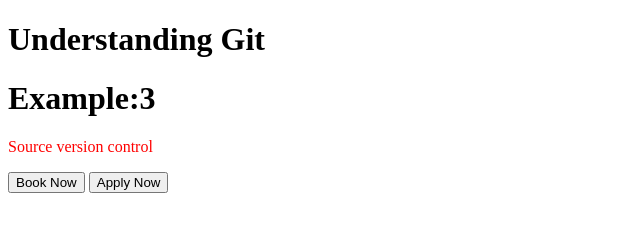
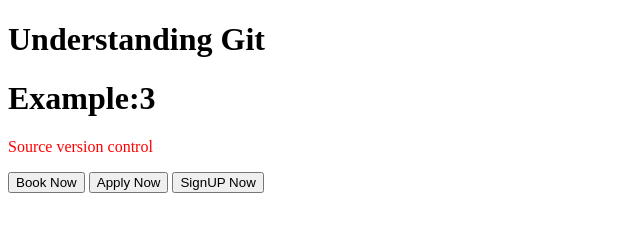
Before and after one commit to vinothk54901/git-client-sep, a plain HTML site: page index.html in a window 1280 px wide. Shown: the whole page, without its empty margins (0-640 px from the left). Drawn offline with Linux system fonts and the light colour scheme.

Commit message:
Added signup button

```diff
--- a/index.html
+++ b/index.html
@@ -8,6 +8,7 @@
     <p style="color:red">Source version control</p>
     <button>Book Now</button>
     <button>Apply Now</button>
+    <button>SignUP Now</button>
 </body>
 
 
```
